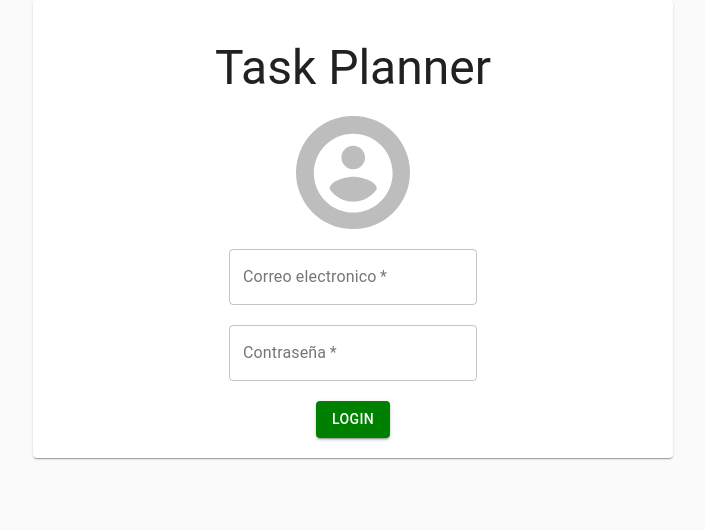
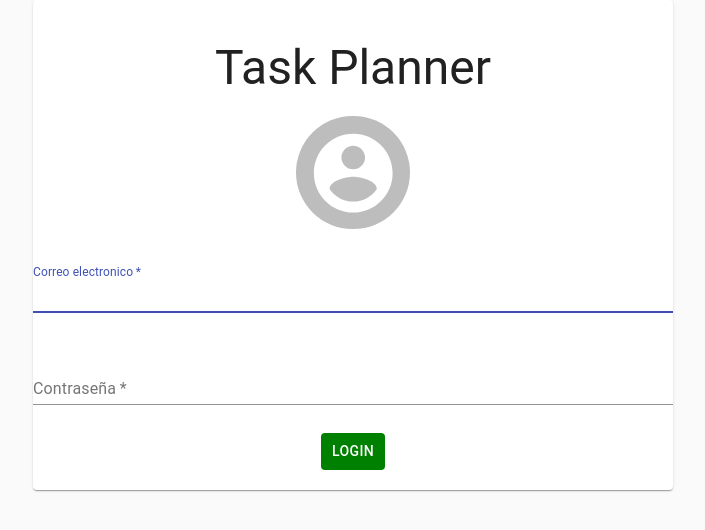
Before and after one commit to juanmora98/Laboratorio-3_IETI, a React (Create React App) app: page / in a window 1280 px wide. Shown: the top 530 px of the page, without its empty margins (287-992 px from the left). Built offline with nearby package versions, Linux system fonts and the light colour scheme.

Commit message:
Arreglo en un login

```diff
--- a/package.json
+++ b/package.json
@@ -7,6 +7,8 @@
     "node": "12.18.3"
   },
   "dependencies": {
+    "@date-io/core": "^1.3.6",
+    "@date-io/moment": "^1.3.13",
     "@material-ui/core": "^4.5.2",
     "@material-ui/icons": "^4.5.1",
     "@testing-library/jest-dom": "^4.2.4",
@@ -15,6 +17,7 @@
     "moment": "^2.22.2",
     "react": "^16.13.1",
     "react-dom": "^16.13.1",
+    "react-moment": "^0.7.9",
     "react-router-dom": "^5.1.2",
     "react-scripts": "3.4.3"
   },
--- a/src/components/drawerComponent/DrawerMenu.js
+++ b/src/components/drawerComponent/DrawerMenu.js
@@ -22,9 +22,10 @@ export class DrawerMenu extends React.Component {
         this.setState({open: open})
     };
 
-    /**logout(){
-        this.props.changeIsLoggedIn();
-    }**/
+    logout(){
+        localStorage.clear();
+        window.location.href = "/";
+    }
 
 
     render() {
--- a/src/components/loginComponent/Login.js
+++ b/src/components/loginComponent/Login.js
@@ -4,18 +4,49 @@ import CssBaseline from '@material-ui/core/CssBaseline';
 import Paper from '@material-ui/core/Paper';
 import { Avatar, Typography, FormControl, InputLabel, OutlinedInput, Button, Grid} from '@material-ui/core';
 import AccountCircleRoundedIcon from '@material-ui/icons/AccountCircleRounded';
+import Input from '@material-ui/core/Input';
 
-const user = '/user';
 
 export class Login extends React.Component {
 
     constructor(props) {
         super(props);
-        this.state = { mail: '', password: ''};
-        this.handleMailChange = this.handleMailChange.bind(this);
-        this.handlePasswordChange = this.handlePasswordChange.bind(this);
-        this.handleSubmitChange = this.handleSubmit.bind(this);
+        this.state = {mail: '' , password: ''};
+        this.email = '';
+        this.handleMail = this.handleMail.bind(this);
+        this.handlePassword = this.handlePassword.bind(this);
+        this.handleSubmit = this.handleSubmit.bind(this);
     }
+
+    handleSubmit(e) {
+        e.preventDefault();
+        localStorage.setItem('User', this.state.mail);
+        localStorage.setItem('Password', this.state.password);
+        window.location.href = "/user";
+    }
+
+    handleMail(e) {
+        this.setState({
+            mail: e.target.value
+        });
+    }
+
+    handlePassword(e) {
+        this.setState({
+            password: e.target.value
+        });
+    }
+
+    componentDidMount() {
+        if(localStorage.getItem('User') && localStorage.getItem('Password')){
+            this.setState({
+                mail: localStorage.getItem('User'),
+                password: localStorage.getItem('Password')
+            });
+        }
+    }
+
+
 
 
     render(){
@@ -37,29 +68,35 @@ export class Login extends React.Component {
                                 </Avatar>
                             </Grid>
                             <br />
-                            <FormControl variant="outlined" required>
-                                <InputLabel htmlFor="component-outlined">
-                                    Correo electronico
-                                </InputLabel>
-                                <OutlinedInput id="mail"
-                                value={this.state.mail}
-                                onChange={this.handleMailChange}
+                            <FormControl margin="normal" required fullWidth>
+                                <InputLabel htmlFor="email">Correo electronico</InputLabel>
+                                <Input
+                                    id="mail"
+                                    name="mail"
+                                    autoComplete="mail"
+                                    value={this.state.mail}
+                                    onChange={this.handleMail}
+                                    autoFocus
                                 />
                             </FormControl>
                             <br/>
                             <br />
-                            <FormControl variant="outlined" required>
-                                <InputLabel htmlFor="component-outlined">
-                                    Contraseña
-                                </InputLabel>
-                                <OutlinedInput id="password"
-                                 value={this.state.password}
-                                 onChange={this.handlePasswordChange}
+                            <FormControl margin="normal" required fullWidth>
+                                <InputLabel htmlFor="password">Contraseña</InputLabel>
+                                <Input
+                                    name="password"
+                                    type="password"
+                                    id="password"
+                                    autoComplete="current-password"
+                                    value={this.state.password}
+                                    onChange={this.handlePassword}
                                 />
                             </FormControl>
                             <br />
                             <br />
-                            <Button variant="contained"
+                            <Button
+                            type= "submit"
+                            ariant="contained"
                             className="button"
                             onClick= {this.handleSubmit}
                             >
@@ -75,36 +112,6 @@ export class Login extends React.Component {
     }
 
 
-    handleMailChange(e){
 
-        this.setState({
-            mail: e.target.value
-        });
-
-    }
-
-    handlePasswordChange(e) {
-
-        this.setState({
-            password: e.target.value
-        });
-
-    }
-
-    componentDidMount() {
-        if(localStorage.getItem('User') && localStorage.getItem('Password')){
-            this.setState({
-                mail: localStorage.getItem('User'),
-                password: localStorage.getItem('Password')
-            });
-        }
-    }
-
-    handleSubmit(e) {
-        e.preventDefault();
-        localStorage.setItem('User', this.state.mail);
-        localStorage.setItem('Password', this.state.password);
-        window.location.href = "/user"
-    }
 
 }
--- a/src/components/userComponent/User.js
+++ b/src/components/userComponent/User.js
@@ -7,6 +7,12 @@ export class User extends React.Component {
 
     constructor(props) {
         super(props);
+    }
+
+    componentDidMount() {
+        if(!localStorage.getItem('User') && !localStorage.getItem('Password')){
+          window.location.href = "/"
+        }
     }
 
     render(){
```
Also changed, not shown: 1 other file (tests, documents, lock files or other folders).
